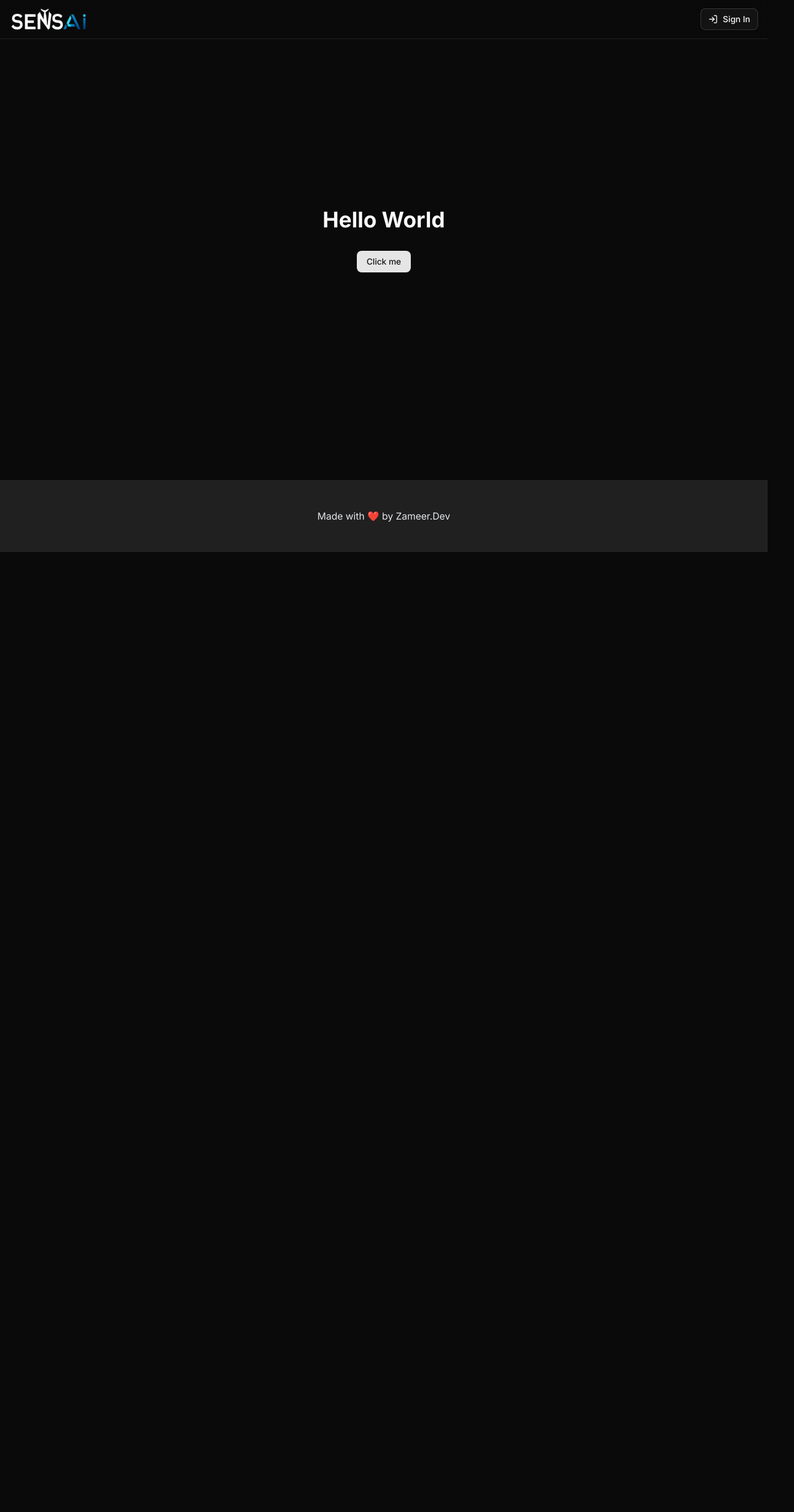
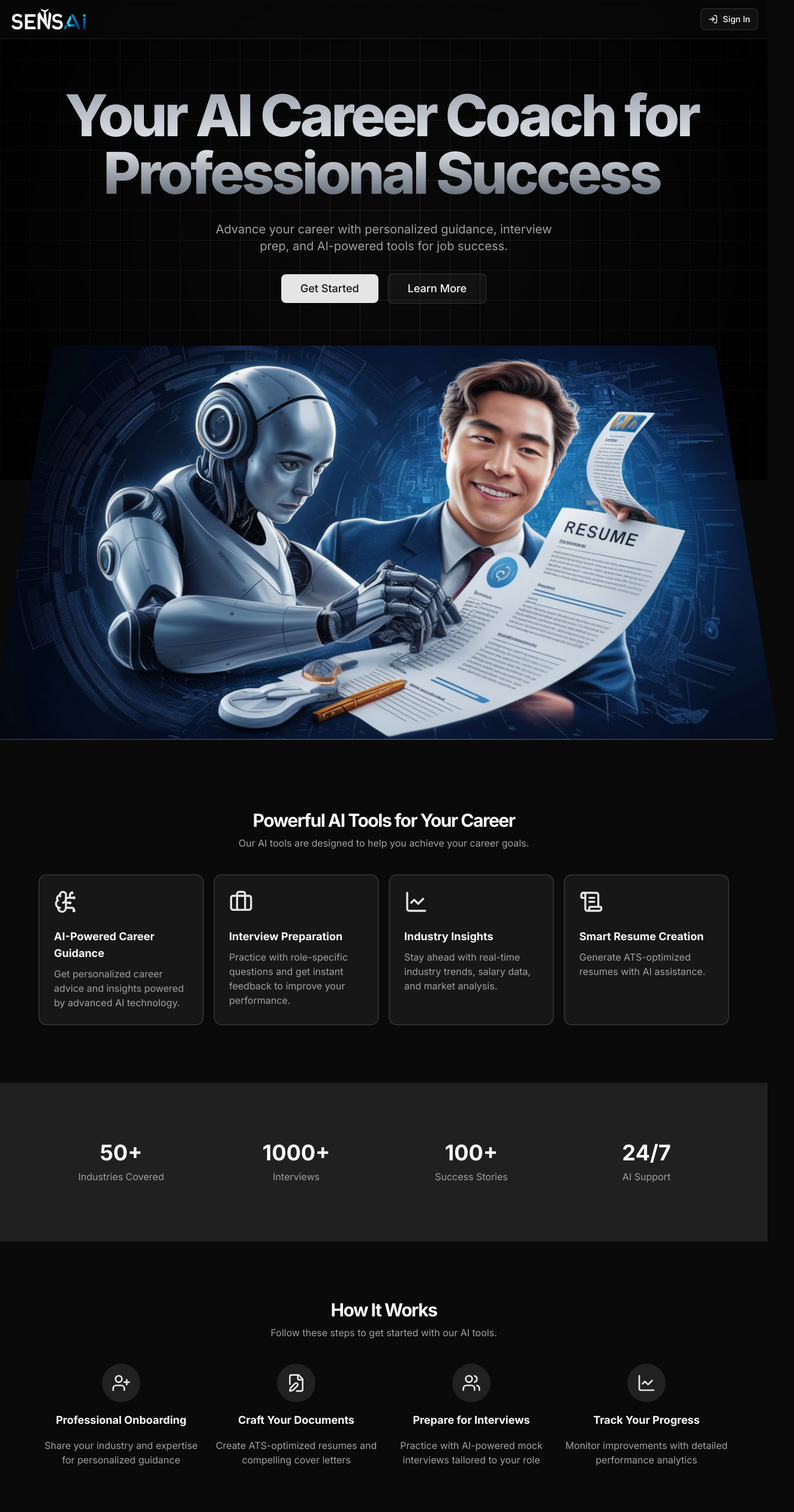
Before and after one commit to Zameerahmad01/ai_career_coach, a Next.js app: page / in a window 1280 px wide. Shown: the top 2520 px of the page at 60% size, 1324 px wide, since content can reach past the window. Before the commit the page ends 920 px from the top, so only its background shows below. Built offline with nearby package versions, Linux system fonts and the light colour scheme; no server answers.

Commit message:
Refactor Home component: replace placeholder content with structured landing page components (HeroSection, Features, Statistics, HowItsWork, Testimonials, Faq, Cta) for improved layout and user engagement.

```diff
--- a/app/page.js
+++ b/app/page.js
@@ -1,12 +1,22 @@
-import { Button } from "@/components/ui/button";
-import { Divide } from "lucide-react";
-import Image from "next/image";
+import Features from "@/components/landingPage/Features";
+import HeroSection from "@/components/landingPage/HeroSection";
+import Statistics from "@/components/landingPage/Statistics";
+import HowItsWork from "@/components/landingPage/HowItsWork";
+import Testimonials from "@/components/landingPage/Testimonials";
+import Faq from "@/components/landingPage/Faq";
+import Cta from "@/components/landingPage/Cta";
 
 export default function Home() {
   return (
-    <div className="flex flex-col items-center justify-center h-screen gap-8">
-      <h1 className="text-4xl font-bold">Hello World</h1>
-      <Button>Click me</Button>
-    </div>
+    <>
+      <div className="grid-background"></div>
+      <HeroSection />
+      <Features />
+      <Statistics />
+      <HowItsWork />
+      <Testimonials />
+      <Faq />
+      <Cta />
+    </>
   );
 }
```
